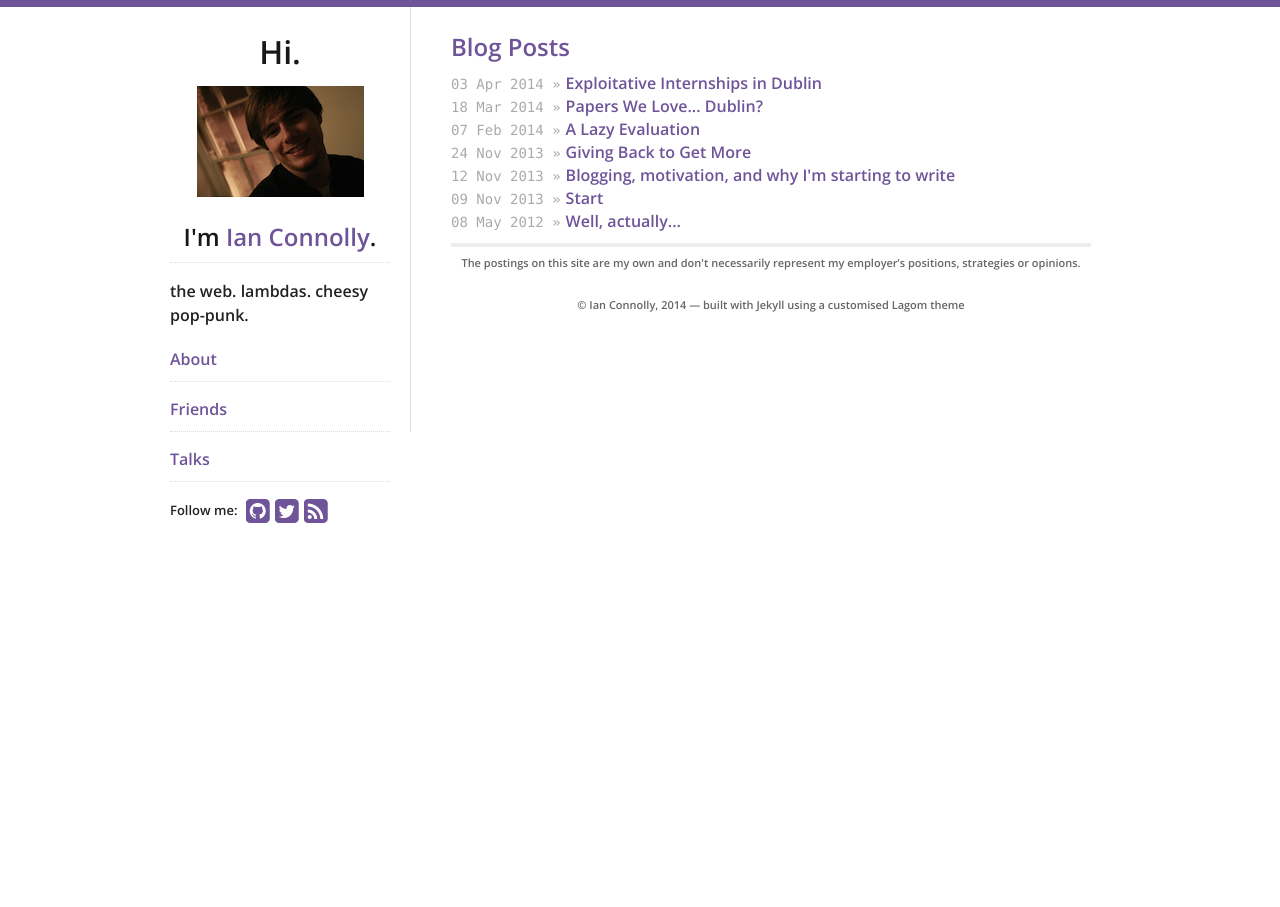
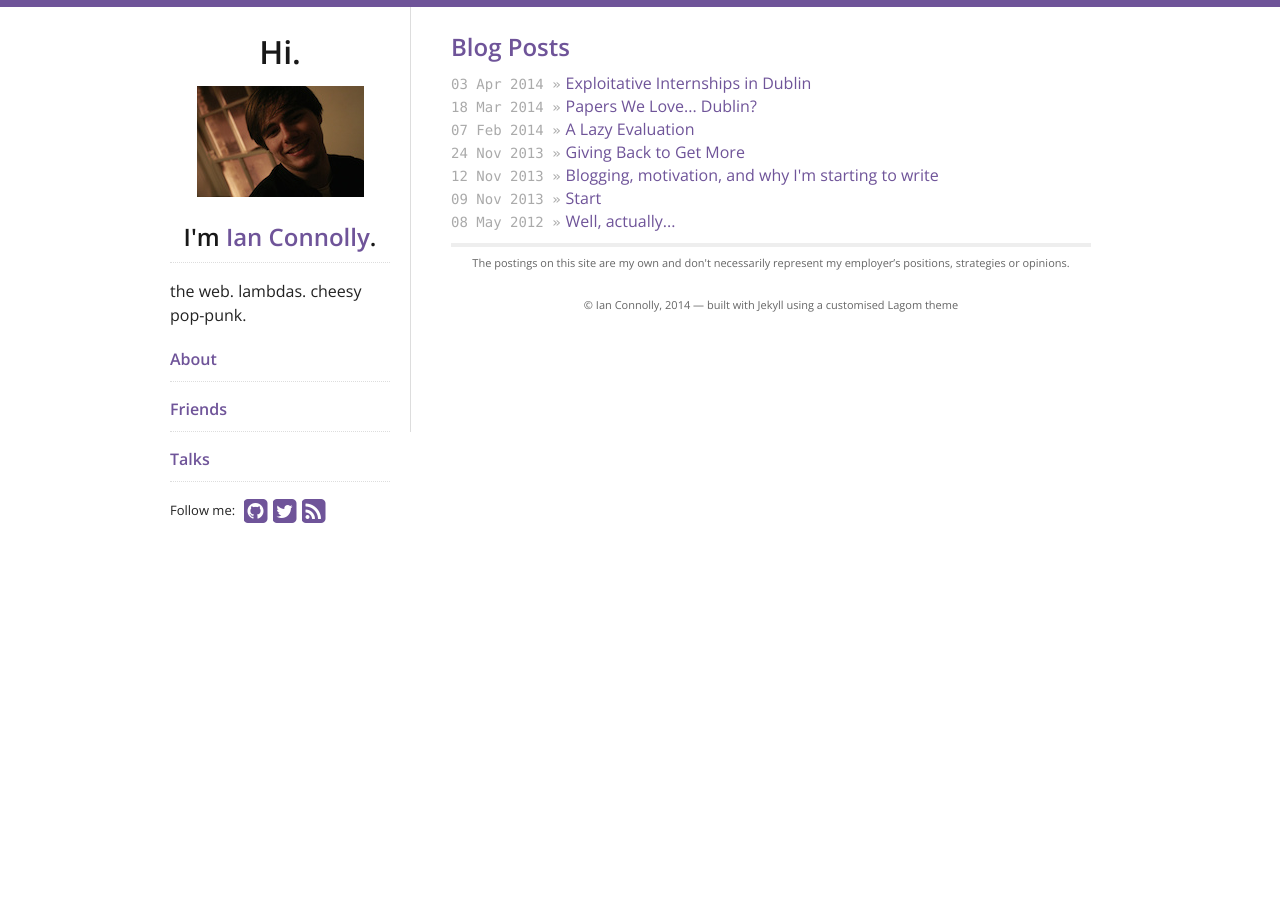
Before and after one commit to IanConnolly/ianconnolly.github.io, a Jekyll site: the page built from index.html, in a window 1280 px wide. Built offline with Jekyll 4.4.1, drawn with Linux system fonts in a browser that asks for light colours; nearby versions of some CDN libraries.

Commit message:
Lighten the font weight

```diff
--- a/_includes/css/screen.css
+++ b/_includes/css/screen.css
@@ -156,7 +156,8 @@
 }
 
 .content {
-  font: 400 16px/22px "open sans", sans-serif;
+  font: 16px/22px "open sans", sans-serif;
+  font-weight: normal;
   border-left: 1px solid #DDD;
   padding-left: 40px;
   padding-top: 25px;
--- a/_layouts/default.html
+++ b/_layouts/default.html
@@ -11,8 +11,8 @@
   <meta name="description" content="The blog of {{ site.theme.name }}" />
   <link rel="canonical" href="{{ site.url }}{{ page.url | replace:'index.html','' }}" />
 
-  <link href="//fonts.googleapis.com/css?family=Open+Sans:600,800" rel="stylesheet" type="text/css">
-  <link rel="shortcut icon" href="/favicon.png">
+<link href='http://fonts.googleapis.com/css?family=Open+Sans:400,400italic,600italic,600,700,700italic' rel='stylesheet' type='text/css'>
+<link rel="shortcut icon" href="/favicon.png">
   <link rel="alternate" type="application/rss+xml" title="{{ site.theme.name }}" href="{{site.url}}/atom.xml" />
 
   <link rel="stylesheet" href="/assets/css/all.css">
```
